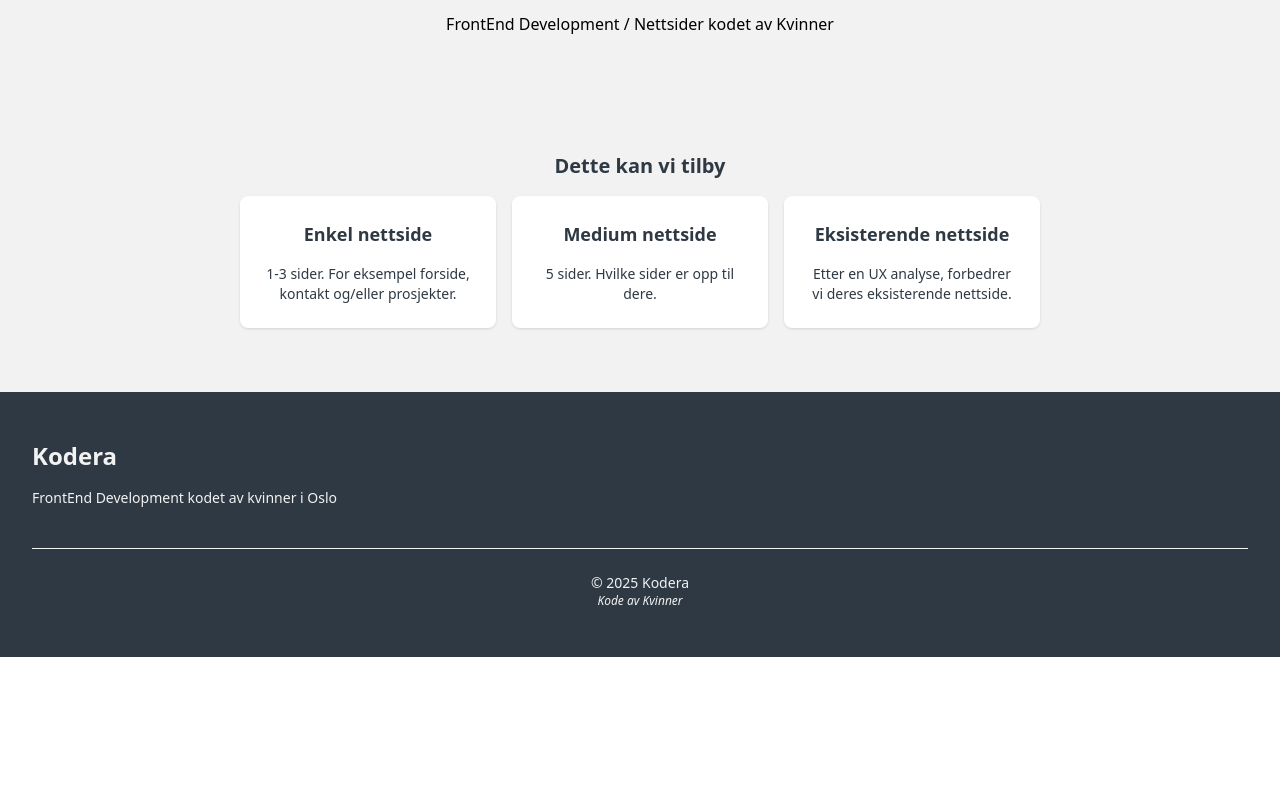
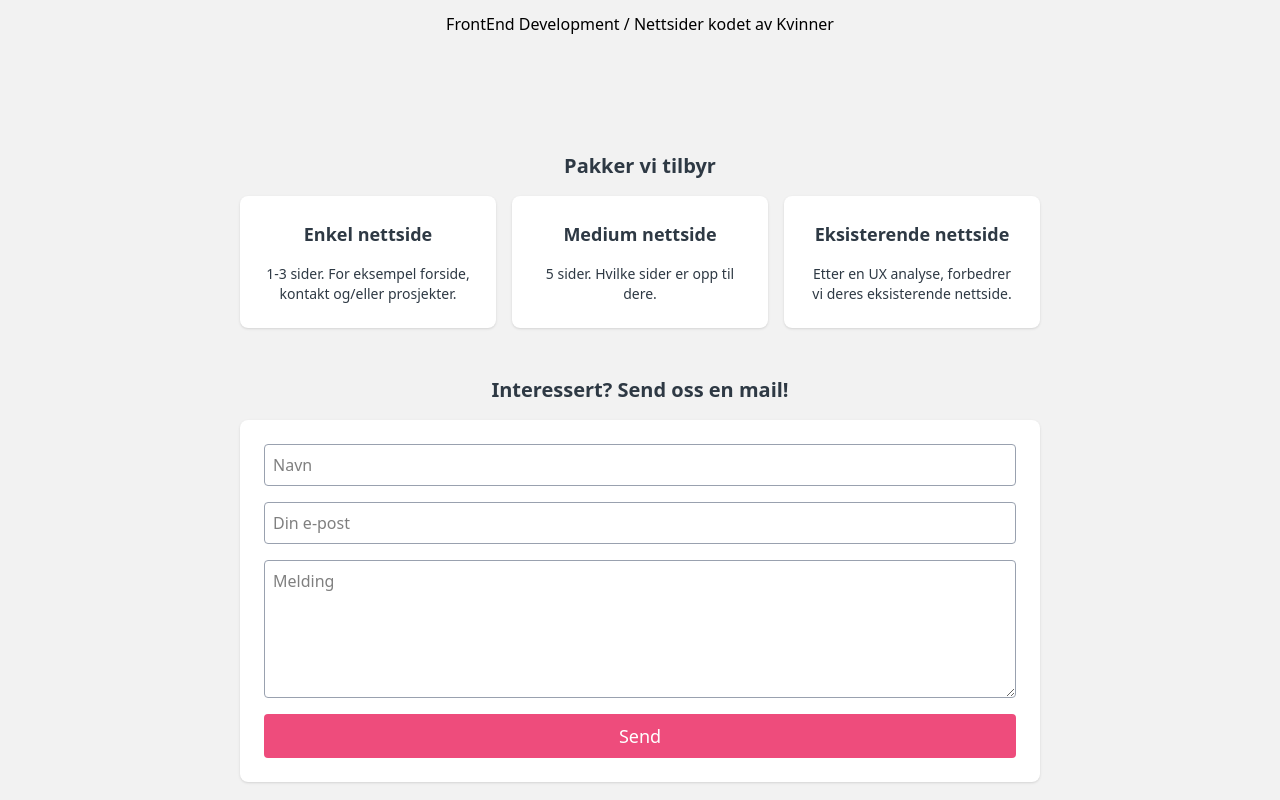
Before and after one commit to elanetto/Kodera, a React (Vite) app: page / in a window 1280 px wide. Shown: the part 380-1180 px from the top of the page. Before the commit the page ends 1037 px from the top, so only its background shows below. Built offline with nearby package versions, Linux system fonts and the light colour scheme.

Commit message:
Contact mail form looks ok and works. loader inside the send button. used Formspree.

```diff
--- a/package.json
+++ b/package.json
@@ -10,6 +10,7 @@
     "preview": "vite preview"
   },
   "dependencies": {
+    "@formspree/react": "^3.0.0",
     "@tailwindcss/vite": "^4.1.13",
     "react": "^19.1.1",
     "react-dom": "^19.1.1",
--- a/src/App.jsx
+++ b/src/App.jsx
@@ -1,6 +1,7 @@
 import "./index.css";
 import SortLogo from "./assets/branding/kodera-logo-01.svg";
 import Offers from "./components/offers";
+import ContactForm from "./Components/mail-form";
 
 function App() {
   return (
@@ -15,10 +16,16 @@ function App() {
         />
         <p>FrontEnd Development / Nettsider kodet av Kvinner</p>
       </div>
-      <h2 className="text-xl font-semibold text-coal p-4">
-        Dette kan vi tilby
+      <h2 className="text-xl font-semibold text-coal p-4">Pakker vi tilbyr</h2>
+      <div className="pb-4">
+        <Offers />
+      </div>
+      <h2 className="text-xl font-semibold text-coal pb-4 pt-8">
+        Interessert? Send oss en mail!
       </h2>
-      <Offers />
+      <div className="w-full">
+        <ContactForm />
+      </div>
     </div>
   );
 }
--- /dev/null
+++ b/src/Components/mail-form.jsx
@@ -0,0 +1,57 @@
+import { useForm, ValidationError } from "@formspree/react";
+
+export default function ContactForm() {
+  const [state, handleSubmit] = useForm("xzzjzvjg");
+
+  if (state.succeeded) {
+    return (
+      <p className="text-white bg-[#ee4c7c] flex justify-center items-center w-md h-[52px] mx-auto rounded-lg">
+        Meldingen er sendt ✅ Vi svarer deg straks! 🙌
+      </p>
+    );
+  }
+
+  return (
+    <form
+      onSubmit={handleSubmit}
+      className="flex flex-col gap-4
+             min-w-[360px]
+             max-w-md sm:max-w-lg md:max-w-2xl xl:max-w-[800px]
+             mx-auto p-6 shadow rounded-lg bg-white"
+    >
+      <input
+        type="text"
+        name="name"
+        placeholder="Navn"
+        className="border border-gray-400 p-2 rounded w-full"
+        required
+      />
+      <input
+        type="email"
+        name="email"
+        placeholder="Din e-post"
+        className="border border-gray-400 p-2 rounded w-full"
+        required
+      />
+      <ValidationError prefix="Email" field="email" errors={state.errors} />
+      <textarea
+        name="message"
+        placeholder="Melding"
+        rows="5"
+        className="border border-gray-400  p-2 rounded w-full"
+        required
+      />
+      <ValidationError prefix="Message" field="message" errors={state.errors} />
+      <button
+        type="submit"
+        disabled={state.submitting}
+        className="bg-[#ee4c7c] flex items-center justify-center text-white gap-2 text-lg p-2 rounded hover:bg-[#cf436d] w-full cursor-pointer disabled:opacity-70"
+      >
+        {state.submitting && (
+          <span className="w-5 h-5 border-2 border-white border-t-transparent rounded-full animate-spin"></span>
+        )}
+        {state.submitting ? "Sender..." : "Send"}
+      </button>
+    </form>
+  );
+}
```
Also changed, not shown: 1 other file (tests, documents, lock files or other folders).
